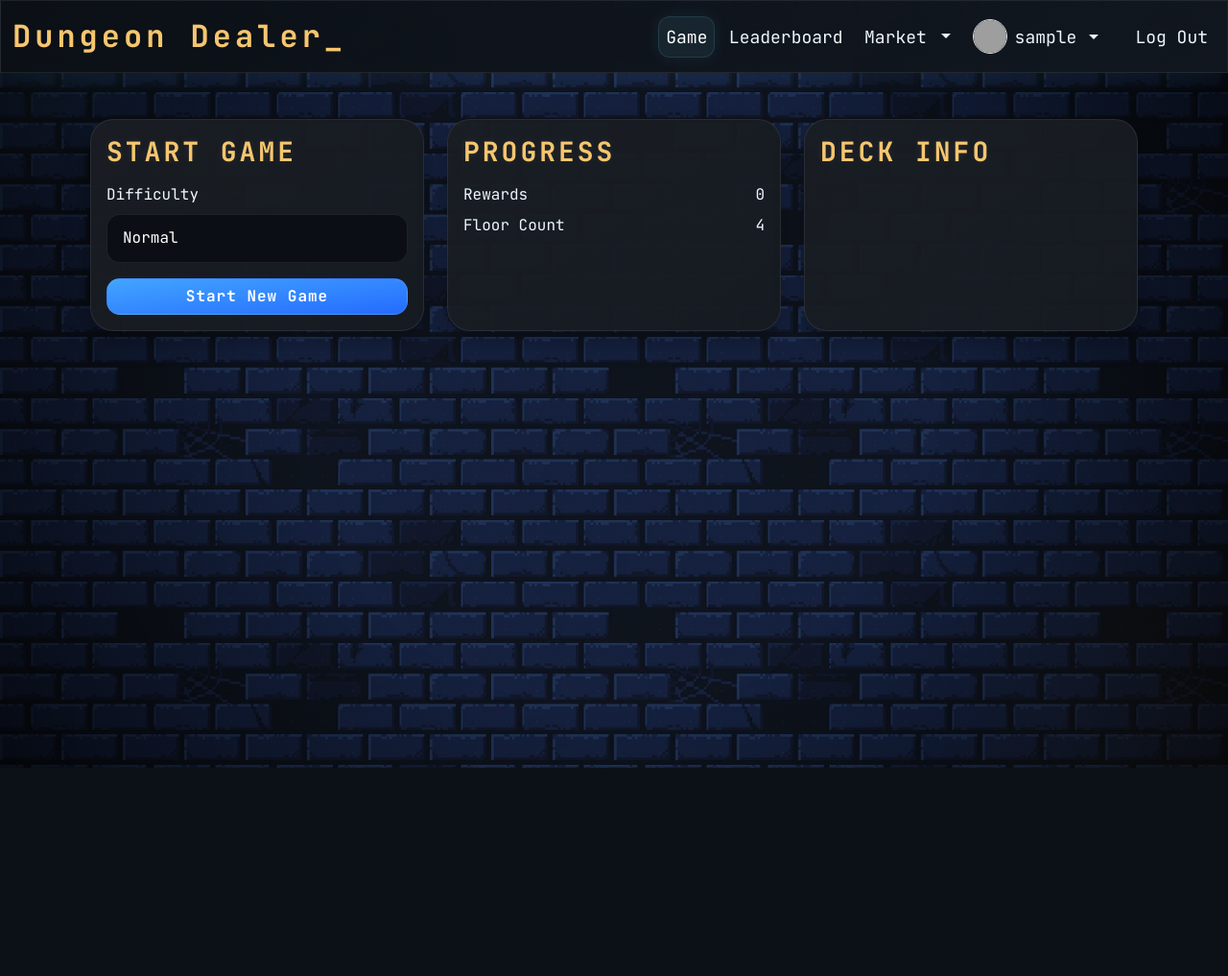
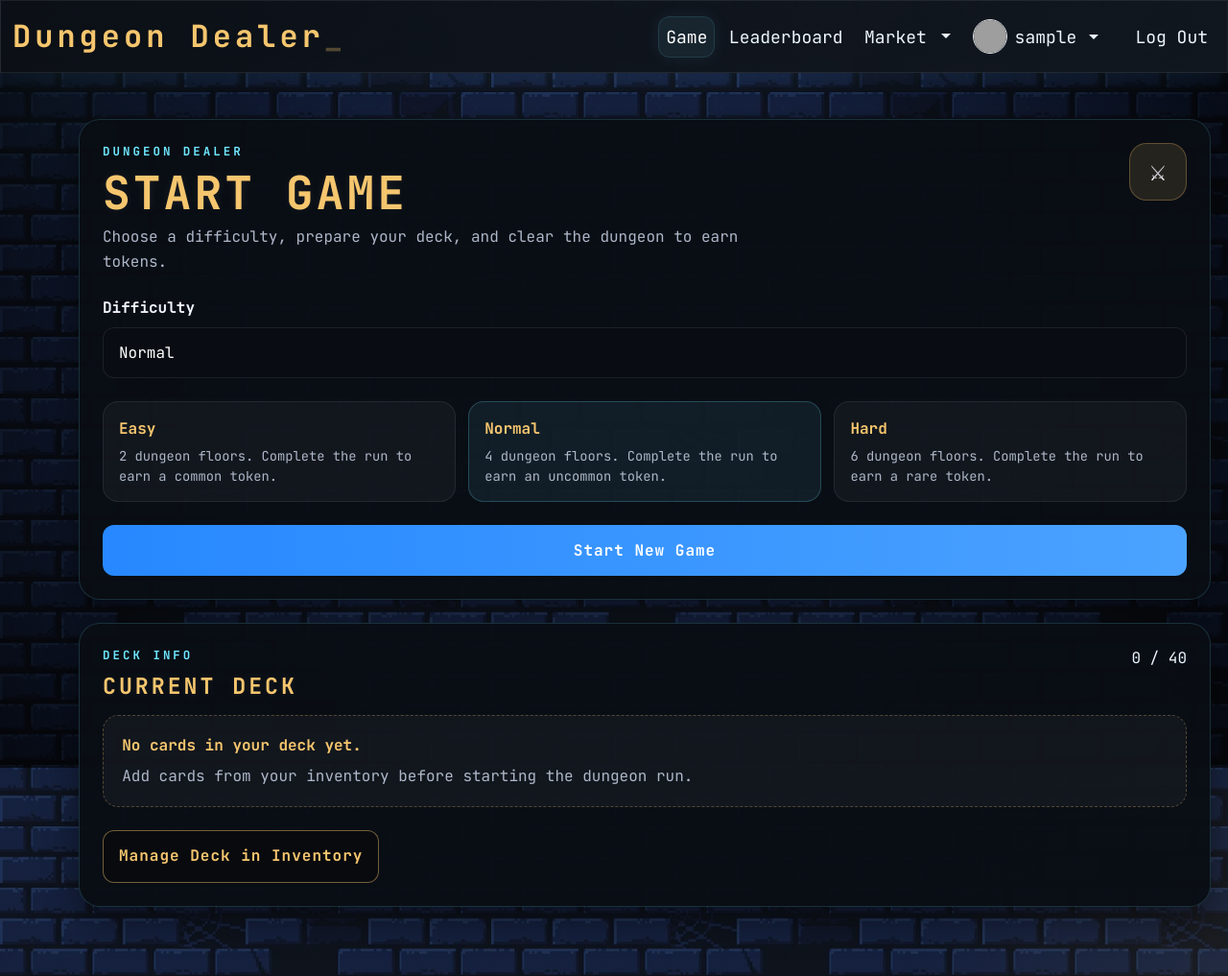
Before and after one commit to phyric1/CITS3403_Project, a Flask app: page /game in a window 1280 px wide. Shown: the whole page at 96% size. Before the commit the page ends 800 px from the top, so only its background shows below. Run offline with Flask 3, Linux system fonts and the light colour scheme; the visitor is signed in with stand-in values (Sample User, id 1); data comes from the database, SQL or seed files in the repository; data that the repository does not hold is empty; grey boxes are pictures that could not be loaded.

Commit message:
Update Start game page

```diff
--- a/app/routes.py
+++ b/app/routes.py
@@ -117,7 +117,17 @@ def game():
     existingGame = Game.query.filter_by(user_id = current_user.id).first()
     if existingGame:
         return render_template("game.html")
-    return render_template("start_game.html")
+
+    deck=Deck.query.filter_by(user_id=current_user.id).first()
+    deck_cards=[]
+    if deck:
+        deck_entries=db.session.query(DeckCard,UserCard,Card).join(UserCard,DeckCard.user_card_id==UserCard.id).join(Card,UserCard.card_id==Card.id).filter(DeckCard.deck_id==deck.id).all()
+        for deck_card,user_card,card in deck_entries:
+            deck_cards.append(SimpleNamespace(
+                card=card,
+                uses_remaining=user_card.uses_remaining
+            ))
+    return render_template("start_game.html",deck_cards=deck_cards,deck_count=len(deck_cards))
 
 @bp.route("/game/state")
 @login_required
--- /dev/null
+++ b/app/static/start_game.css
@@ -0,0 +1,403 @@
+body {
+    background-color: #05070c;
+}
+
+/* Page layout */
+
+.start-dashboard-vertical {
+    width: min(1180px, 94vw);
+    margin: 0 auto;
+    padding: 1.5rem 0 3rem;
+    color: #f3f6ff;
+}
+
+.start-dashboard-vertical,
+.start-dashboard-vertical * {
+    box-sizing: border-box;
+}
+
+/* Main panels */
+
+.start-panel {
+    background: rgba(10, 14, 20, 0.96) !important;
+    border: 1px solid rgba(110, 231, 255, 0.16) !important;
+    border-radius: 22px;
+    color: #f3f6ff;
+    box-shadow: 0 14px 36px rgba(0, 0, 0, 0.45);
+    overflow: hidden;
+}
+
+.start-panel,
+.start-panel:hover,
+.start-panel *,
+.start-panel *:hover {
+    transform: none !important;
+    animation: none !important;
+}
+
+/* Header */
+
+.start-panel-header {
+    display: flex;
+    justify-content: space-between;
+    align-items: flex-start;
+    gap: 1.5rem;
+}
+
+.start-label {
+    color: #6ee7ff;
+    font-size: 0.78rem;
+    font-weight: 700;
+    text-transform: uppercase;
+    letter-spacing: 3px;
+}
+
+.start-heading,
+.start-card-title {
+    color: #f6c66e;
+    text-transform: uppercase;
+    letter-spacing: 3px;
+}
+
+.start-heading {
+    font-size: clamp(2rem, 4vw, 3rem);
+    line-height: 1.05;
+}
+
+.start-card-title {
+    font-size: 1.45rem;
+}
+
+.start-description {
+    color: #aeb7c8;
+    max-width: 720px;
+    line-height: 1.6;
+}
+
+.start-icon {
+    width: 60px;
+    height: 60px;
+    border-radius: 18px;
+    display: flex;
+    align-items: center;
+    justify-content: center;
+    background: rgba(246, 198, 110, 0.12);
+    border: 1px solid rgba(246, 198, 110, 0.28);
+    font-size: 1.8rem;
+}
+
+/* Difficulty */
+
+.start-section .form-label {
+    color: #f3f6ff;
+    font-weight: 700;
+}
+
+.start-select {
+    background-color: #070b11;
+    color: #f3f6ff;
+    border: 1px solid rgba(110, 231, 255, 0.22);
+    border-radius: 12px;
+    padding: 0.85rem 1rem;
+}
+
+.start-select:focus {
+    background-color: #070b11;
+    color: #f3f6ff;
+    border-color: #6ee7ff;
+    box-shadow: 0 0 0 0.2rem rgba(110, 231, 255, 0.12);
+}
+
+.difficulty-list {
+    display: grid;
+    grid-template-columns: repeat(3, minmax(0, 1fr));
+    gap: 0.85rem;
+}
+
+.difficulty-item {
+    padding: 1rem;
+    border-radius: 16px;
+    background: rgba(255, 255, 255, 0.04);
+    border: 1px solid rgba(255, 255, 255, 0.08);
+}
+
+.difficulty-item strong {
+    display: block;
+    color: #f6c66e;
+    margin-bottom: 0.35rem;
+}
+
+.difficulty-item span {
+    display: block;
+    color: #aeb7c8;
+    font-size: 0.86rem;
+    line-height: 1.5;
+}
+
+.difficulty-active {
+    background: rgba(110, 231, 255, 0.08);
+    border-color: rgba(110, 231, 255, 0.22);
+}
+
+/* Buttons */
+
+.start-game-button,
+.deck-link-button {
+    border-radius: 12px;
+    font-weight: 700;
+    letter-spacing: 1px;
+    padding: 0.9rem 1rem;
+}
+
+.start-game-button {
+    background: linear-gradient(90deg, #2788ff, #4ba3ff);
+    border: 0;
+    color: #fff;
+}
+
+.start-game-button:hover,
+.start-game-button:focus,
+.start-game-button:active {
+    background: linear-gradient(90deg, #2788ff, #4ba3ff);
+    color: #fff;
+    transform: none !important;
+    box-shadow: none !important;
+}
+
+.deck-link-button {
+    color: #f6c66e !important;
+    border-color: rgba(246, 198, 110, 0.45) !important;
+    background: rgba(8, 10, 14, 0.75) !important;
+}
+
+.deck-link-button:hover,
+.deck-link-button:focus,
+.deck-link-button:active {
+    color: #ffffff !important;
+    background: rgba(246, 198, 110, 0.16) !important;
+    border-color: #f6c66e !important;
+    transform: none !important;
+    box-shadow: none !important;
+}
+
+/* Deck preview */
+
+.start-deck-preview {
+    display: flex;
+    flex-wrap: wrap;
+    justify-content: center;
+    align-items: flex-start;
+    gap: 1.4rem;
+    width: 100%;
+}
+
+/* Static card shown only on start page */
+
+.start-static-card {
+    width: 175px;
+    height: 255px;
+    position: relative;
+    flex: 0 0 175px;
+    overflow: hidden;
+    border-radius: 14px;
+    background: #ffffff;
+    border: 9px solid #6c757d;
+    color: #111;
+    box-shadow: 0 10px 24px rgba(0, 0, 0, 0.35);
+    pointer-events: none !important;
+}
+
+.start-static-card,
+.start-static-card:hover,
+.start-static-card *,
+.start-static-card *:hover,
+.start-static-card::before,
+.start-static-card::after {
+    transform: none !important;
+    transition: none !important;
+    animation: none !important;
+}
+
+/* Rarity borders */
+
+.start-static-card.rarity-common {
+    border-color: #6c757d;
+}
+
+.start-static-card.rarity-uncommon {
+    border-color: #0a9f2d;
+}
+
+.start-static-card.rarity-rare {
+    border-color: #ffc107;
+}
+
+.start-static-card.rarity-legendary {
+    border-color: #0d6efd;
+}
+
+.start-static-card.rarity-master {
+    border-color: #212529;
+}
+
+/* Card uses */
+
+.start-static-uses {
+    position: absolute;
+    top: 0;
+    right: 0;
+    min-width: 32px;
+    height: 30px;
+    z-index: 3;
+    background: rgba(20, 20, 20, 0.96);
+    color: #fff;
+    border-left: 2px solid #fff;
+    border-bottom: 2px solid #fff;
+    display: flex;
+    align-items: center;
+    justify-content: center;
+    font-size: 0.78rem;
+    font-weight: 700;
+}
+
+/* Card image */
+
+.start-static-image {
+    height: 120px;
+    width: 100%;
+    overflow: hidden;
+}
+
+.start-static-image img {
+    width: 100%;
+    height: 100%;
+    object-fit: cover;
+    display: block;
+}
+
+/* Type background */
+
+.start-static-image.type-utility {
+    background: #854ef5;
+}
+
+.start-static-image.type-movement {
+    background: #b8ff5c;
+}
+
+.start-static-image.type-combat {
+    background: #ff505a;
+}
+
+.start-static-image.type-survival {
+    background: #58d68d;
+}
+
+.start-static-image.type-debuff {
+    background: #6c757d;
+}
+
+/* Card title */
+
+.start-static-title {
+    position: absolute;
+    top: 111px;
+    left: 50%;
+    transform: translateX(-50%) !important;
+    max-width: 120px;
+    padding: 4px 8px;
+    border-radius: 4px;
+    background: rgba(15, 15, 15, 0.96);
+    color: #fff;
+    font-size: 0.72rem;
+    font-weight: 700;
+    text-align: center;
+    line-height: 1.1;
+    white-space: nowrap;
+    overflow: hidden;
+    text-overflow: ellipsis;
+    z-index: 4;
+    box-shadow: 0 3px 8px rgba(0, 0, 0, 0.45);
+}
+
+/* Card effect */
+
+.start-static-effect {
+    height: 82px;
+    padding: 24px 12px 8px;
+    background: #ffffff;
+    color: #111;
+    text-align: center;
+    font-size: 0.72rem;
+    line-height: 1.35;
+    display: flex;
+    align-items: center;
+    justify-content: center;
+}
+
+/* Card footer */
+
+.start-static-footer {
+    height: 32px;
+    background: #ffffff;
+    color: #777;
+    font-size: 0.68rem;
+    display: flex;
+    align-items: center;
+    justify-content: center;
+}
+
+/* Empty deck */
+
+.deck-empty-box {
+    padding: 1.2rem;
+    border-radius: 16px;
+    background: rgba(255, 255, 255, 0.04);
+    border: 1px dashed rgba(246, 198, 110, 0.28);
+}
+
+.deck-empty-box strong {
+    display: block;
+    color: #f6c66e;
+    margin-bottom: 0.5rem;
+}
+
+.deck-empty-box p {
+    color: #aeb7c8;
+}
+
+/* Responsive */
+
+@media (max-width: 992px) {
+    .difficulty-list {
+        grid-template-columns: 1fr;
+    }
+
+    .progress-grid {
+        grid-template-columns: repeat(2, minmax(0, 1fr));
+    }
+}
+
+@media (max-width: 576px) {
+    .start-panel-header {
+        flex-direction: column;
+    }
+
+    .progress-grid {
+        grid-template-columns: 1fr;
+    }
+
+    .start-static-card {
+        width: 165px;
+        height: 245px;
+        flex-basis: 165px;
+    }
+
+    .start-static-image {
+        height: 115px;
+    }
+
+    .start-static-title {
+        top: 106px;
+    }
+}
--- a/app/templates/start_game.html
+++ b/app/templates/start_game.html
@@ -3,56 +3,131 @@
 {% block title %}Game{% endblock %}
 
 {% block extra_links %}
-<link rel="stylesheet" href="{{ url_for('static', filename='game.css') }}">
-<link rel="stylesheet" href="{{ url_for('static', filename='cards.css') }}">
+<link rel="stylesheet" href="{{ url_for('static', filename='start_game.css') }}">
 <script src="{{ url_for('static', filename='game.js') }}"></script>
 {% endblock %}
 
 {% block content %}
-<div class="container-fluid py-4">
-    <div class="row g-4">
-        <div class="col-12 col-md-4">
-            <div class="card glass-card p-3 h-100">
-                <h3 class="mb-3">Start Game</h3>
+<div class="start-dashboard-vertical">
 
+    <div class="card start-panel start-main-panel mb-4">
+        <div class="card-body p-4">
+
+            <div class="start-panel-header mb-4">
+                <div>
+                    <p class="start-label mb-2">Dungeon Dealer</p>
+                    <h1 class="start-heading mb-2">Start Game</h1>
+                    <p class="start-description mb-0">
+                        Choose a difficulty, prepare your deck, and clear the dungeon to earn tokens.
+                    </p>
+                </div>
+
+                <div class="start-icon">
+                    ⚔
+                </div>
+            </div>
+
+            <div class="start-section mb-4">
                 <label for="difficulty" class="form-label">Difficulty</label>
-                <select id="difficulty" class="form-select mb-3">
+                <select id="difficulty" class="form-select start-select">
                     <option value="Easy">Easy</option>
                     <option value="Normal" selected>Normal</option>
                     <option value="Hard">Hard</option>
                 </select>
+            </div>
 
-                <button class="btn btn-primary w-100" onclick="startGame()">
-                    Start New Game
-                </button>
-            </div>
-        </div>
-
-        <div class="col-12 col-md-4">
-            <div class="card glass-card p-3 h-100">
-                <h3 class="mb-3">Progress</h3>
-
-                <div class="d-flex justify-content-between mb-2">
-                    <span>Rewards</span>
-                    <span id="rewards-value">0</span>
+            <div class="difficulty-list mb-4">
+                <div class="difficulty-item">
+                    <strong>Easy</strong>
+                    <span>2 dungeon floors. Complete the run to earn a common token.</span>
                 </div>
 
-                <div class="d-flex justify-content-between">
-                    <span>Floor Count</span>
-                    <span id="floor-count">0</span>
+                <div class="difficulty-item difficulty-active">
+                    <strong>Normal</strong>
+                    <span>4 dungeon floors. Complete the run to earn an uncommon token.</span>
+                </div>
+
+                <div class="difficulty-item">
+                    <strong>Hard</strong>
+                    <span>6 dungeon floors. Complete the run to earn a rare token.</span>
                 </div>
             </div>
+
+            <button class="btn btn-primary w-100 start-game-button" onclick="startGame()">
+                Start New Game
+            </button>
+
         </div>
+    </div>
 
-        <div class="col-12 col-md-4">
-            <div class="card glass-card p-3 h-100">
-                <h3 class="mb-3">Deck Info</h3>
+    <div class="card start-panel deck-panel mb-4">
+        <div class="card-body p-4">
 
-                <div id="deck-info">
+            <div class="d-flex justify-content-between align-items-start mb-3">
+                <div>
+                    <p class="start-label mb-2">Deck Info</p>
+                    <h2 class="start-card-title mb-0">Current Deck</h2>
                 </div>
+
+                <span class="status-pill">
+                    {{ deck_count }} / 40
+                </span>
             </div>
+
+            {% if deck_cards %}
+                <div class="start-deck-preview">
+                    {% for item in deck_cards %}
+                        <div class="start-static-card rarity-{{ item.card.rarity.value }}">
+
+                            <div class="start-static-uses">
+                                {% if item.uses_remaining == -1 %}
+                                    ∞
+                                {% else %}
+                                    {{ item.uses_remaining }}/{{ item.card.uses }}
+                                {% endif %}
+                            </div>
+
+                            <div class="start-static-image type-{{ item.card.type.value }}">
+                                <img src="{{ url_for('static', filename='img/' ~ item.card.type.value ~ '.png') }}"
+                                    alt="{{ item.card.type.value }}">
+                            </div>
+
+                            <div class="start-static-title">
+                                {{ item.card.name }}
+                            </div>
+
+                            <div class="start-static-effect">
+                                {{ item.card.effect }}
+                            </div>
+
+                            <div class="start-static-footer">
+                                {{ item.card.type.value|capitalize }} - Max
+                                {% if item.card.max_in_deck == -1 %}
+                                    ∞
+                                {% else %}
+                                    {{ item.card.max_in_deck }}
+                                {% endif %}
+                            </div>
+
+                        </div>
+                    {% endfor %}
+                </div>
+            {% else %}
+                <div class="deck-empty-box">
+                    <strong>No cards in your deck yet.</strong>
+                    <p class="mb-0">
+                        Add cards from your inventory before starting the dungeon run.
+                    </p>
+                </div>
+            {% endif %}
+
+            <a href="{{ url_for('inventory.inventory', username=current_user.username) }}"
+            class="btn btn-outline-light deck-link-button mt-4">
+                Manage Deck in Inventory
+            </a>
+
         </div>
+    </div>
 
-    </div>
 </div>
 {% endblock %}
```
Also changed, not shown: app/static/game.css (line endings or trailing spaces).
